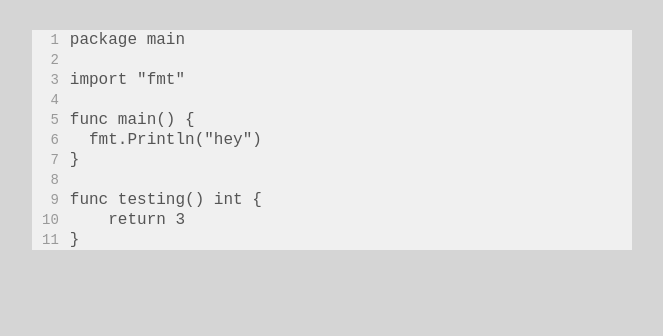
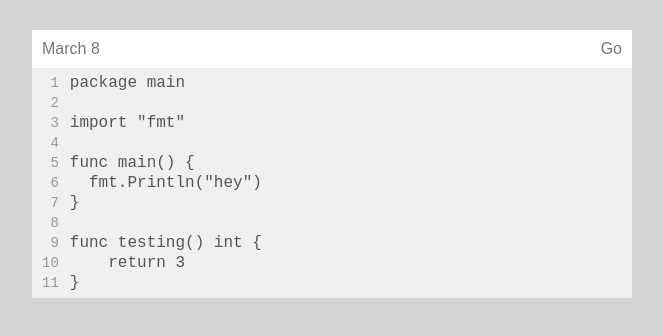
Before and after one commit to 5l1v3r1/t3xt, a plain HTML site: page assets/view.html in a window 1280 px wide. Shown: the whole page, without its empty margins (308-971 px from the left). Drawn offline with Linux system fonts and the light colour scheme.

Commit message:
added basic metadata to posts

```diff
--- a/assets/scripts/view/main.js
+++ b/assets/scripts/view/main.js
@@ -2,6 +2,7 @@
 
   $(function() {
     new window.app.CodeView();
+    new window.app.Metadata();
   });
 
 })();
--- /dev/null
+++ b/assets/scripts/view/metadata.js
@@ -0,0 +1,13 @@
+(function() {
+
+  function Metadata() {
+    this._$language = $('#post-language');
+    this._$date = $('#post-date');
+
+    this._$date.text(window.app.formatTime(window.app.postInfo.postTime));
+    this._$language.text(window.app.postInfo.language);
+  }
+
+  window.app.Metadata = Metadata;
+
+})();
--- a/assets/styles/view.css
+++ b/assets/styles/view.css
@@ -10,7 +10,6 @@ body, html {
 }
 
 #content {
-  margin-top: 30px;
   position: relative;
   display: inline-block;
   background-color: white;
@@ -25,13 +24,34 @@ body, html {
 
 @media (min-width: 620px) {
   #content {
+    margin-top: 30px;
     width: 600px;
   }
 }
 
+#metadata {
+  padding: 10px;
+  color: #777;
+}
+
+#metadata::after {
+  content: '';
+  display: block;
+  clear: both;
+}
+
+#post-date {
+  float: left;
+}
+
+#post-language {
+  float: right;
+}
 
 #code-container {
   background-color: #f0f0f0;
+  padding: 5px 0px;
+  overflow-x: scroll;
 }
 
 #code {
--- a/assets/view.html
+++ b/assets/view.html
@@ -17,17 +17,21 @@
     window.app.postInfo = {
       content: 'package main\n\nimport "fmt"\n\nfunc main() {\n  fmt.Println("hey")\n}\n\n' +
         'func testing() int {\n    return 3\n}',
-      postTime: 1457477671
+      postTime: 1457477671,
+      language: 'Go'
     };
     </script>
     <script src="scripts/common/format_time.js"></script>
     <script src="scripts/view/code.js"></script>
+    <script src="scripts/view/metadata.js"></script>
     <script src="scripts/view/main.js"></script>
   </head>
   <body>
     <div id="content">
-      <label id="post-language"></label>
-      <label id="post-date"></label>
+      <div id="metadata">
+        <label id="post-language"></label>
+        <label id="post-date"></label>
+      </div>
       <div id="code-container">
         <table id="code"></table>
       </div>
```
